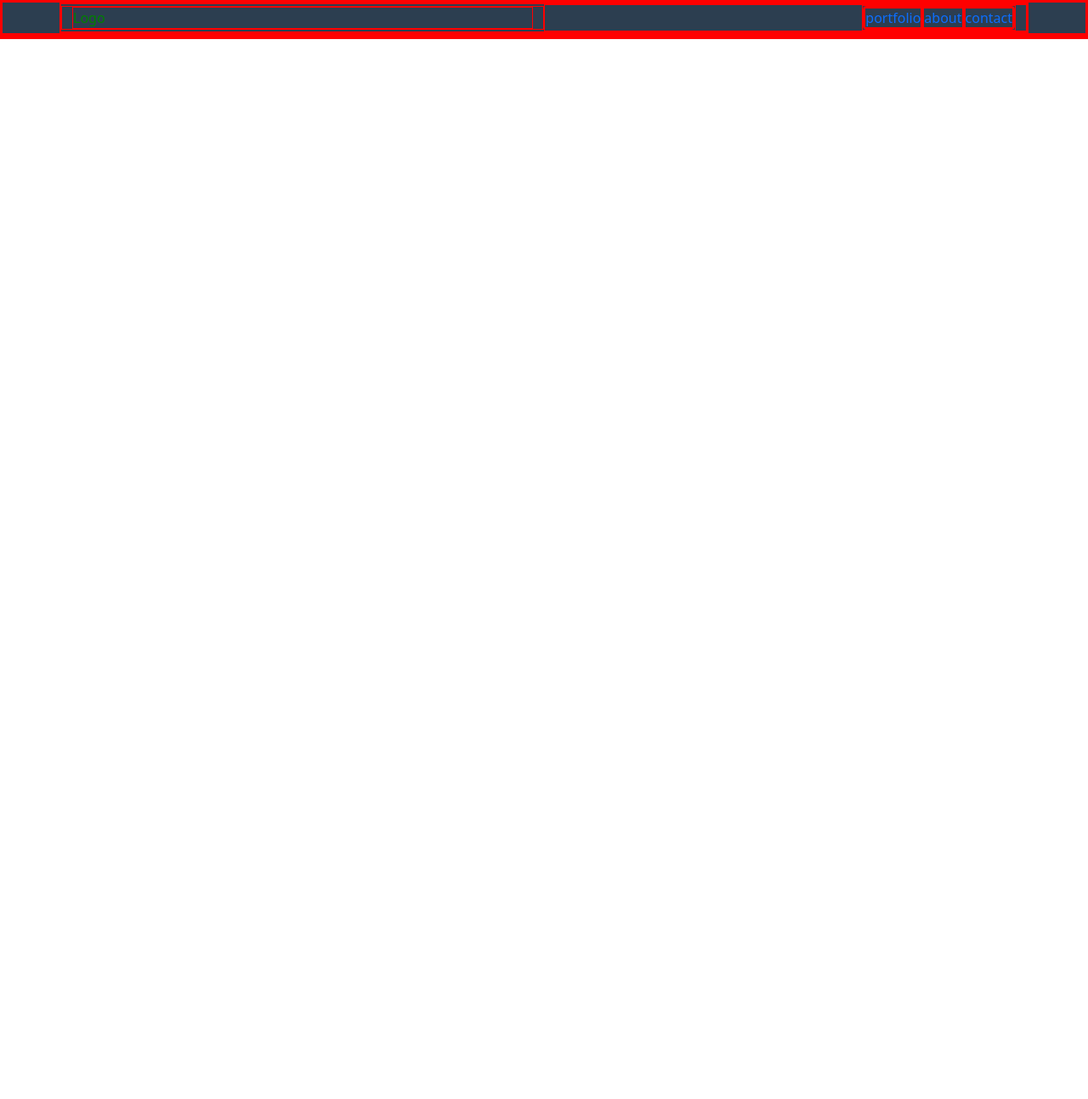
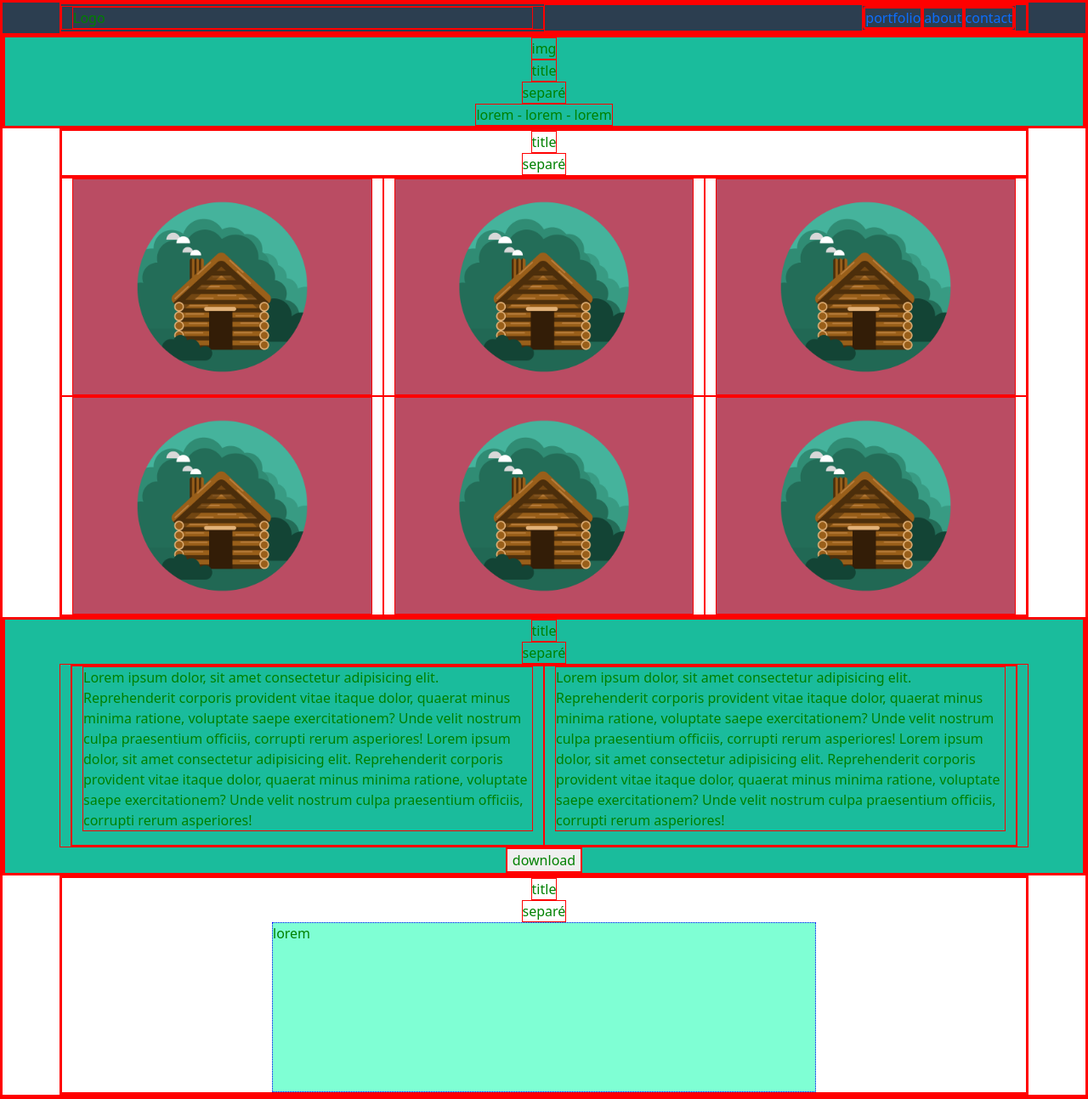
Before and after one commit to salamone-gius/html-css-bootstrap-freelancer, a plain HTML site: page index.html in a window 1280 px wide. Shown: the whole page at 85% size. Before the commit the page ends 800 px from the top, so only its background shows below. Drawn offline with nearby package versions, Linux system fonts and the light colour scheme.

Commit message:
main created

```diff
--- a/css/style.css
+++ b/css/style.css
@@ -2,6 +2,13 @@
 * {
     border: 1px solid red;
     color: green;
+}
+
+.contact-me .form {
+    width: 50vw;
+    height: 200px;
+    border: 1px dotted blue;
+    background-color: aquamarine;
 }
 
 
@@ -19,4 +26,18 @@ header a {
 }
 
 /* ---------------- MAIN ---------------- */
+/* ---------- HERO ---------- */
+main .hero, main .about {
+    background-color: rgb(26, 188, 156);
+}
+
+/* -------- PORTFOLIO -------- */
+main .portfolio img {
+    width: 100%;
+}
+
+/* ---------- ABOUT ---------- */
+
+/* ------- CONTACT-ME ------- */
+
 /* --------------- FOOTER --------------- */
--- a/index.html
+++ b/index.html
@@ -12,7 +12,7 @@
     </head>
 
     <body>
-        <!-- logo sx, hamburger dx (nav) -->
+        <!-- 2 sections: logo sx, hamburger dx (nav) -->
         <header>
             <div class="container-md">
                 <div class="row align-items-center">
@@ -37,11 +37,80 @@
                 </div>
             </div>
         </header>
-        <!-- /logo sx, hamburger dx (nav) -->
+        <!-- /2 sections: logo sx, hamburger dx (nav) -->
 
-        <!--  3 sections: portfolio (6 images), about (2 text cols + download button), contact me (form)-->
-        <main></main>
-        <!--  /3 sections: portfolio (6 images), about (2 text cols + download button), contact me (form)-->
+        <!--  4 sections: hero (avatar, title, separé, skills), portfolio (6 images), about (2 text cols + download button), contact-me (form)-->
+        <main>
+            <section class="hero container-fluid">
+                <div class="row">
+                    <div class="col-12 content d-flex flex-column align-items-center">
+                        <div class="col hero_img">img</div>
+                        <div class="col title">title</div>
+                        <div class="col separe">separé</div>
+                        <div class="col skills">lorem - lorem - lorem</div>
+                    </div>
+                </div>
+            </section>
+            <section class="portfolio container-md">
+                <div class="row">
+                    <div class="col-12 content d-flex flex-column align-items-center">
+                        <div class="title">title</div>
+                        <div class="separe">separé</div>
+                    </div>
+                </div>
+                <div class="row">
+                    <div class="col-12 col-md-6 col-lg-4">
+                        <img src="img/cabin.png" alt="">
+                    </div>
+                    <div class="col-12 col-md-6 col-lg-4">
+                        <img src="img/cabin.png" alt="">
+                    </div>
+                    <div class="col-12 col-md-6 col-lg-4">
+                        <img src="img/cabin.png" alt="">
+                    </div>
+                    <div class="col-12 col-md-6 col-lg-4">
+                        <img src="img/cabin.png" alt="">
+                    </div>
+                    <div class="col-12 col-md-6 col-lg-4">
+                        <img src="img/cabin.png" alt="">
+                    </div>
+                    <div class="col-12 col-md-6 col-lg-4">
+                        <img src="img/cabin.png" alt="">
+                    </div>
+                </div>
+            </section>
+            <section class="about container-fluid">
+                <div class="row">
+                    <div class="content d-flex flex-column align-items-center">
+                        <div class="title">title</div>
+                        <div class="separe">separé</div>
+                        <div class="container-md">
+                            <div class="row">
+                                <div class="col-12 col-md-6">
+                                    <p>Lorem ipsum dolor, sit amet consectetur adipisicing elit. Reprehenderit corporis provident vitae itaque dolor, quaerat minus minima ratione, voluptate saepe exercitationem? Unde velit nostrum culpa praesentium officiis, corrupti rerum asperiores! Lorem ipsum dolor, sit amet consectetur adipisicing elit. Reprehenderit corporis provident vitae itaque dolor, quaerat minus minima ratione, voluptate saepe exercitationem? Unde velit nostrum culpa praesentium officiis, corrupti rerum asperiores!</p>
+                                </div>
+                                <div class="col-12 col-md-6">
+                                    <p>Lorem ipsum dolor, sit amet consectetur adipisicing elit. Reprehenderit corporis provident vitae itaque dolor, quaerat minus minima ratione, voluptate saepe exercitationem? Unde velit nostrum culpa praesentium officiis, corrupti rerum asperiores! Lorem ipsum dolor, sit amet consectetur adipisicing elit. Reprehenderit corporis provident vitae itaque dolor, quaerat minus minima ratione, voluptate saepe exercitationem? Unde velit nostrum culpa praesentium officiis, corrupti rerum asperiores!</p>
+                                </div>
+                            </div>
+                        </div>
+                        <div class="download button">
+                            <button>download</button>
+                        </div>
+                    </div>
+                </div>
+            </section>
+            <section class="contact-me container-md">
+                <div class="row">
+                    <div class="content d-flex flex-column align-items-center">
+                        <div class="title">title</div>
+                        <div class="separe">separé</div>
+                        <div class="form">lorem</div>
+                    </div>
+                </div>
+            </section>
+        </main>
+        <!--  /4 sections: hero (avatar, title, separé, skills), portfolio (6 images), about (2 text cols + download button), contact me (form)-->
 
         <!-- 2 sections: credits top (3 cols: address, social, info), copiright bottom  -->
         <footer></footer>
```
